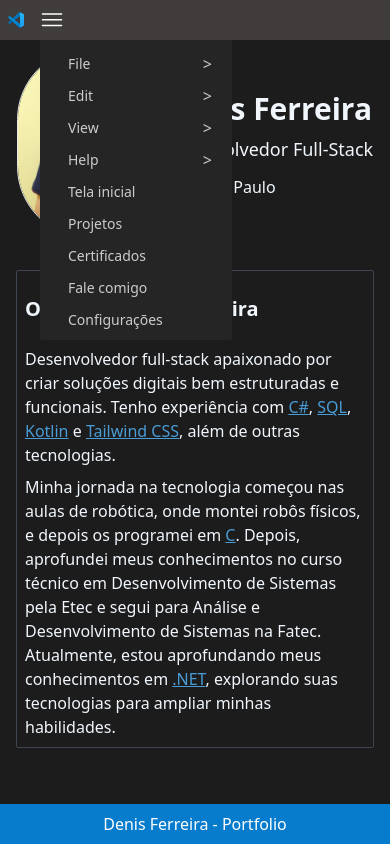
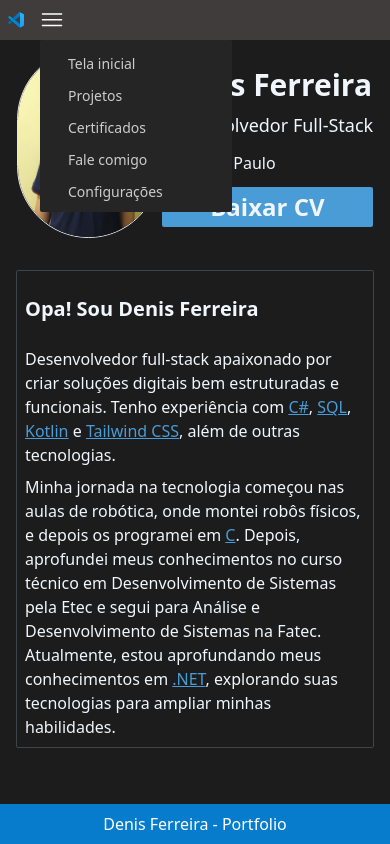
Before and after one commit to CostaDenis/Portfolio, a website: page docs/index.html in a window 390 px wide. Both pictures are taken after a click on the button 52 px from the left and 20 px from the top of the page. Drawn offline with Linux system fonts and the light colour scheme.

Commit message:
Arrumando o Menu Hamburguer

```diff
--- a/docs/home.html
+++ b/docs/home.html
@@ -8,14 +8,12 @@
 
 <body class="m-0 p-0">
 
-    <!-- Trocar foto-->
     <div class="flex flex-col sm:flex-row w-auto h-auto justify-center gap-8 sm:gap-12
         mt-2 sm:mt-4 md:mt-8 lg:mt-12 mb-20 sm:mb-6 md:mb-0">
 
-        <!-- foto e outras informaçoes -->
         <div class="flex flex-row sm:flex-col items-center justify-around sm:justify-normal w-auto sm:max-w-[20%]">
 
-            <img src="imgs/home/denis.jpeg" alt="Denis Ferreira" class="h-auto max-h-[40%] w-auto max-w-[40%] sm:h-auto sm:max-h-[100%] sm:w-auto sm:max-w-[100%]
+            <img src="imgs/home/denis.jpeg" alt="Denis Ferreira" class="h-auto max-h-[40%] w-auto max-w-[40%] sm:h-auto sm:max-h-[60%] sm:w-auto sm:max-w-[100%]
                  rounded-full border-[0.5px] text-darkVS-TextColor">
 
             <div class="flex flex-col w-auto h-auto gap-2 mt-2 sm:mt-4">
@@ -31,10 +29,15 @@
                     <img src="imgs/home/location.svg" alt="Localização" class="h-8 w-auto">
                     <p class="font-sans text-base md:text-lg lg:text-xl text-darkVS-ColorTextRM ml-2">São Paulo</p>
                 </div>
+
+                <a href="cv/CV.pdf" download>
+                    <button class="w-full h-auto bg-darkVS-ColorSecundary rounded-sm px-1 py-1
+                    font-bold text-2xl md:text-3xl text-darkVS-ColorTextRM">Baixar CV</button>
+                </a>
             </div>
         </div>
 
-        <div class="flex flex-col w-auto max-w-[100%] sm:max-w-[50%] h-auto border-[0.50px] border-darkVS-ColorBorderRM rounded-sm overflow-hidden
+        <div class="flex flex-col w-auto max-w-[100%] sm:max-w-[50%] h-auto max-h-[34rem] border-[0.50px] border-darkVS-ColorBorderRM rounded-sm overflow-hidden
             text-darkVS-ColorTextRM">
 
             <div class="p-2 sm:p-4 md:p-6 lg:p-8">
--- a/docs/index.html
+++ b/docs/index.html
@@ -22,13 +22,6 @@
             <img class="h-4 w-auto px-2" src="imgs/vscode.svg" alt="vscode">
         </span>
 
-        <!-- Arquivo -> Baixar CV ou Visitar Github-->
-        <!-- Editar -> ? -->
-        <!-- Exibir -> Botão para mostrar/ocultar o menu lateral -->
-        <!-- Ajuda -> Atalho para contato -->
-
-        <!-- Fazer as abas interativas?-->
-
 
         <button id="menuButton" class="block sm:hidden hover:bg-darkVS-MenuTopHover hover:rounded-md"
             aria-controls="menuHamburguer" aria-expanded="false">
@@ -39,34 +32,6 @@
         <div id="menuHamburguer" class="hidden absolute sm:hidden top-full left-10 rounded-sm bg-darkVS-MenuHamburguer">
 
             <div class="flex flex-col mt-1 w-48 p-1 justify-start items-start">
-
-                <div
-                    class="flex flex-row justify-between items-center w-full text-darkVS-MenuHamburguerText
-                    hover:bg-darkVS-MenuHamburguerHover hover:text-darkVS-MenuHamburguerHoverText hover:rounded-md py-1 px-4">
-                    <button class="font-sans text-inherit text-sm ml-2 leading-none">File</button>
-                    <span class="text-inherit">></span>
-                </div>
-
-                <div
-                    class="flex flex-row justify-between items-center w-full text-darkVS-MenuHamburguerText
-                    hover:bg-darkVS-MenuHamburguerHover hover:text-darkVS-MenuHamburguerHoverText hover:rounded-md py-1 px-4">
-                    <button class="font-sans text-inherit text-sm ml-2 leading-none">Edit</button>
-                    <span class="text-inherit">></span>
-                </div>
-
-                <div
-                    class="flex flex-row justify-between items-center w-full text-darkVS-MenuHamburguerText
-                    hover:bg-darkVS-MenuHamburguerHover hover:text-darkVS-MenuHamburguerHoverText hover:rounded-md py-1 px-4">
-                    <button class="font-sans text-inherit text-sm ml-2 leading-none">View</button>
-                    <span class="text-inherit">></span>
-                </div>
-
-                <div
-                    class="flex flex-row justify-between items-center w-full text-darkVS-MenuHamburguerText
-                    hover:bg-darkVS-MenuHamburguerHover hover:text-darkVS-MenuHamburguerHoverText hover:rounded-md py-1 px-4">
-                    <button class="font-sans text-inherit text-sm ml-2 leading-none">Help</button>
-                    <span class="text-inherit">></span>
-                </div>
 
                 <div
                     class="flex flex-row justify-between items-center w-full text-darkVS-MenuHamburguerText
--- a/docs/src/script.js
+++ b/docs/src/script.js
@@ -27,6 +27,16 @@ document.addEventListener("click", (event) => {
         menuHamburger.classList.remove("block");
         menuButton.setAttribute("aria-expanded", "false");
     }
+});
+
+const menuItems = menuHamburger.querySelectorAll("button");
+
+menuItems.forEach(item => {
+    item.addEventListener("click", () => {
+        menuHamburger.classList.add("hidden");
+        menuHamburger.classList.remove("block");
+        menuButton.setAttribute("aria-expanded", "false");
+    });
 });
 
 const section = {
```
Also changed, not shown: docs/contact.html (+0 -8 lines), docs/src/output.css, 1 other file.
